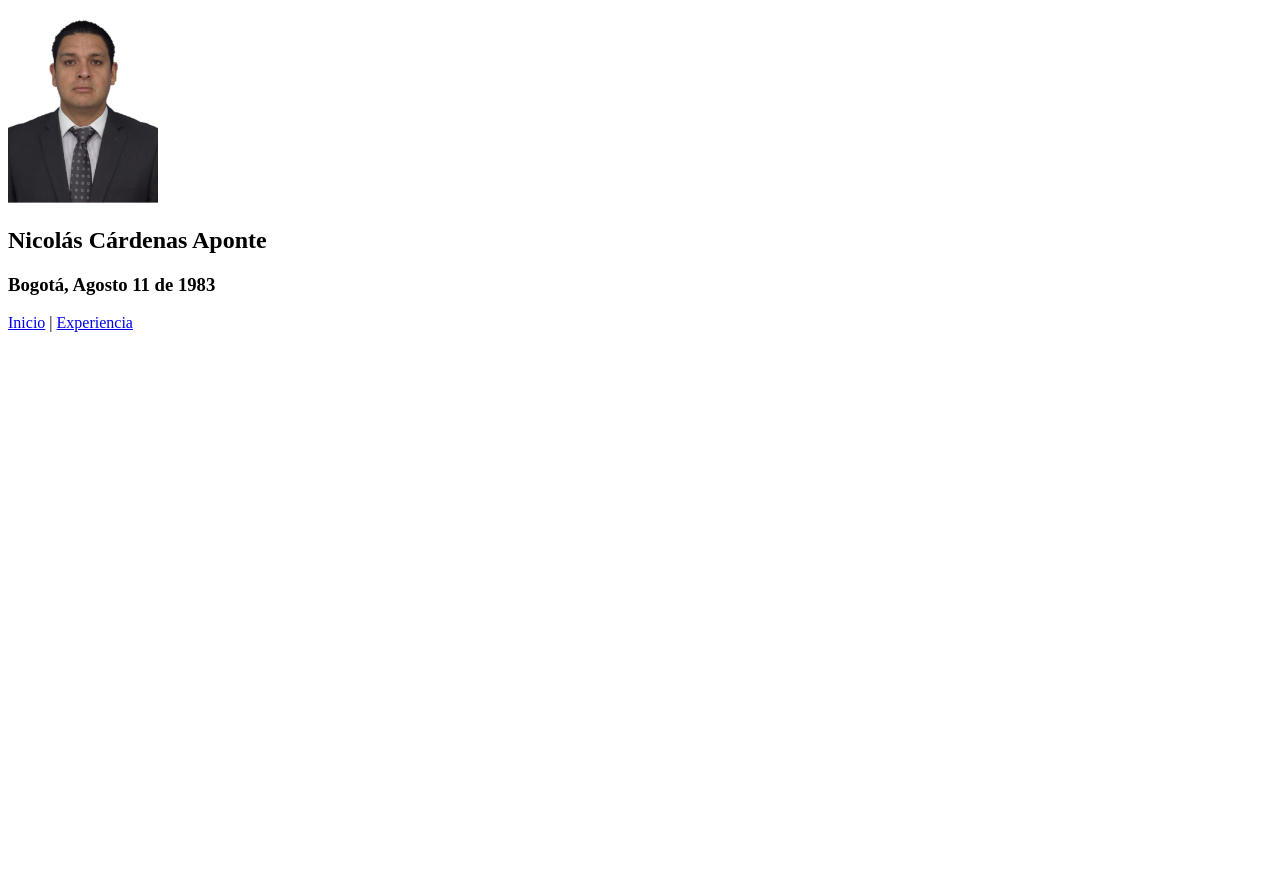
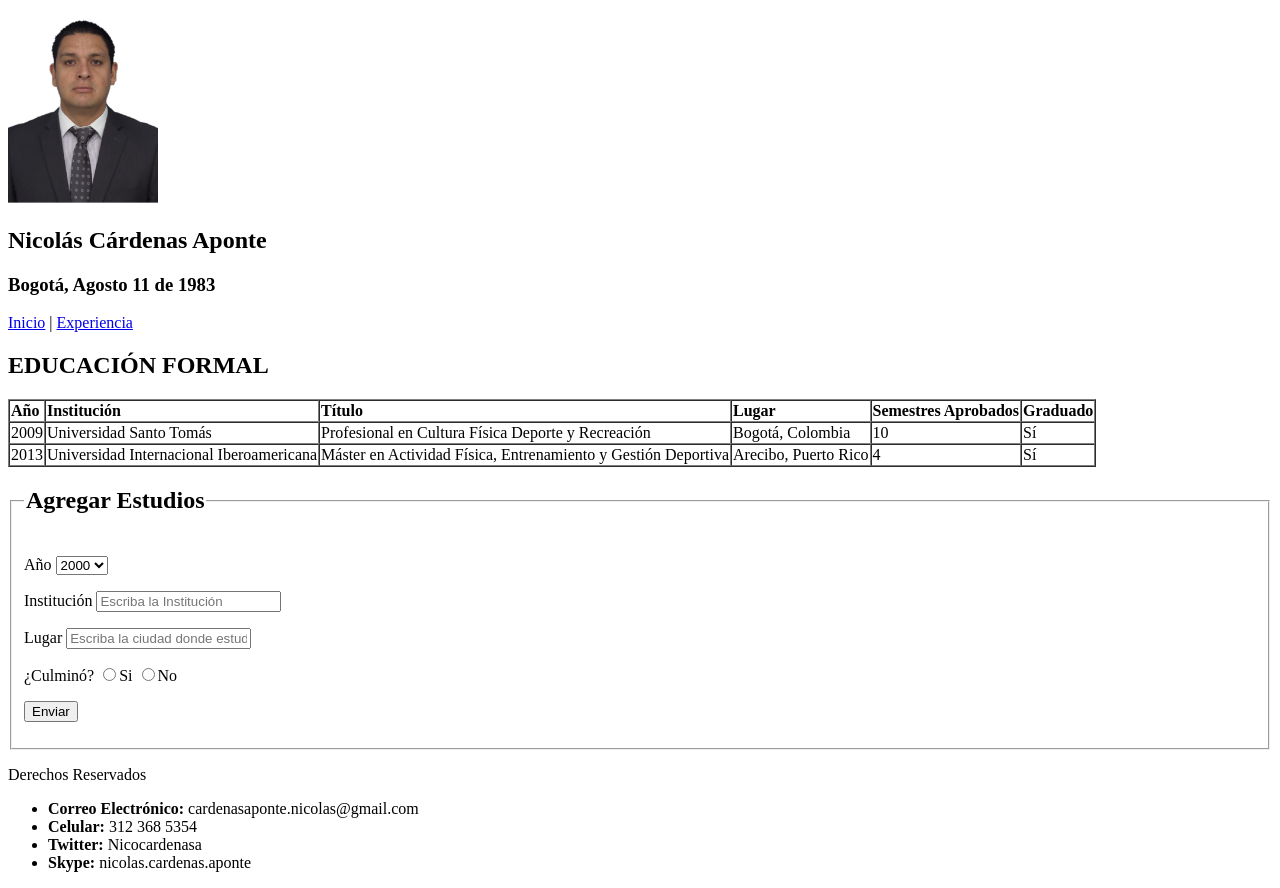
Before and after one commit to nicocardenasa/EVALUACIO-N-FINAL-HV, a plain HTML site: page ENLACES/html/pagina2.html in a window 1280 px wide. Shown: the part 289-1177 px from the top of the page. Before the commit the page ends 800 px from the top, so only its background shows below. Drawn offline with Linux system fonts and the light colour scheme; files whose address does not match are found by name.

Commit message:
Pagina 2
Lista Pagina 2

```diff
--- a/ENLACES/html/pagina2.html
+++ b/ENLACES/html/pagina2.html
@@ -190,4 +190,76 @@
         <a href="ENLACES/html/pagina3.html">Experiencia</a>
       </nav>
   </body>
+  <h2>EDUCACIÓN FORMAL</h2>
+  <table table border="1" cellpading="0" cellspacing="0">
+    <tr>
+      <thead>
+        <td><strong>Año</strong></td>
+        <td><strong>Institución</strong></td>
+        <td><strong>Título</strong></td>
+        <td><strong>Lugar</strong></td>
+        <td><strong>Semestres Aprobados</strong></td>
+        <td><strong>Graduado</strong></td>
+      </thead>
+      <tbody>
+        <td>2009</td>
+        <td>Universidad Santo Tomás</td>
+        <td>Profesional en Cultura Física Deporte y Recreación</td>
+        <td>Bogotá, Colombia</td>
+        <td>10</td>
+        <td>Sí</td>
+      </tbody>
+      <tbody>
+        <td>2013</td>
+        <td>Universidad Internacional Iberoamericana</td>
+        <td>Máster en Actividad Física, Entrenamiento y Gestión Deportiva</td>
+        <td>Arecibo, Puerto Rico</td>
+        <td>4</td>
+        <td>Sí</td>
+      </tbody>
+    </tr>
+  </table>
+  <form autocomplete="on" name="Agregar Estudios">
+  <fieldset>
+    <legend><h2>Agregar Estudios</h2></legend>
+    <p>
+      <label for="Año">Año</label>
+      <select name="Año">
+        <option value="1">2000</option>
+        <option value="1">2001</option>
+        <option value="1">2002</option>
+        <option value="1">2003</option>
+        <option value="1">2004</option>
+        <option value="1">2005</option>
+        <option value="1">2006</option>
+        <option value="1">2007</option>
+        <option value="1">2008</option>
+        <option value="1">2009</option>
+        <option value="1">2010</option>
+      </select>
+    </p>
+    <p><label for="Institución">Institución</label>
+    <input type="text" name="Nombre" placeholder="Escriba la Institución">
+    </p>
+    <p><label for="Lugar">Lugar</label>
+    <input type="text" name="Lugar" placeholder="Escriba la ciudad donde estudió">
+    <p>
+      <label for="Culiminación">¿Culminó?</label>
+        <input type="radio" name="valor_si">Si
+        <input type="radio" name="valor_no">No
+    </p>
+    <p>
+      <input type="submit" value="Enviar">
+    </p>
+  </fieldset>
+</form>
+<footer>
+  <p>Derechos Reservados</p>
+  <ul>
+    <li><strong>Correo Electrónico:</strong> cardenasaponte.nicolas@gmail.com</li>
+    <li><strong>Celular:</strong> 312 368 5354</li>
+    <li><strong>Twitter:</strong> Nicocardenasa</li>
+    <li><strong>Skype:</strong> nicolas.cardenas.aponte</li>
+  </ul>
+</footer>
 </html>
```
